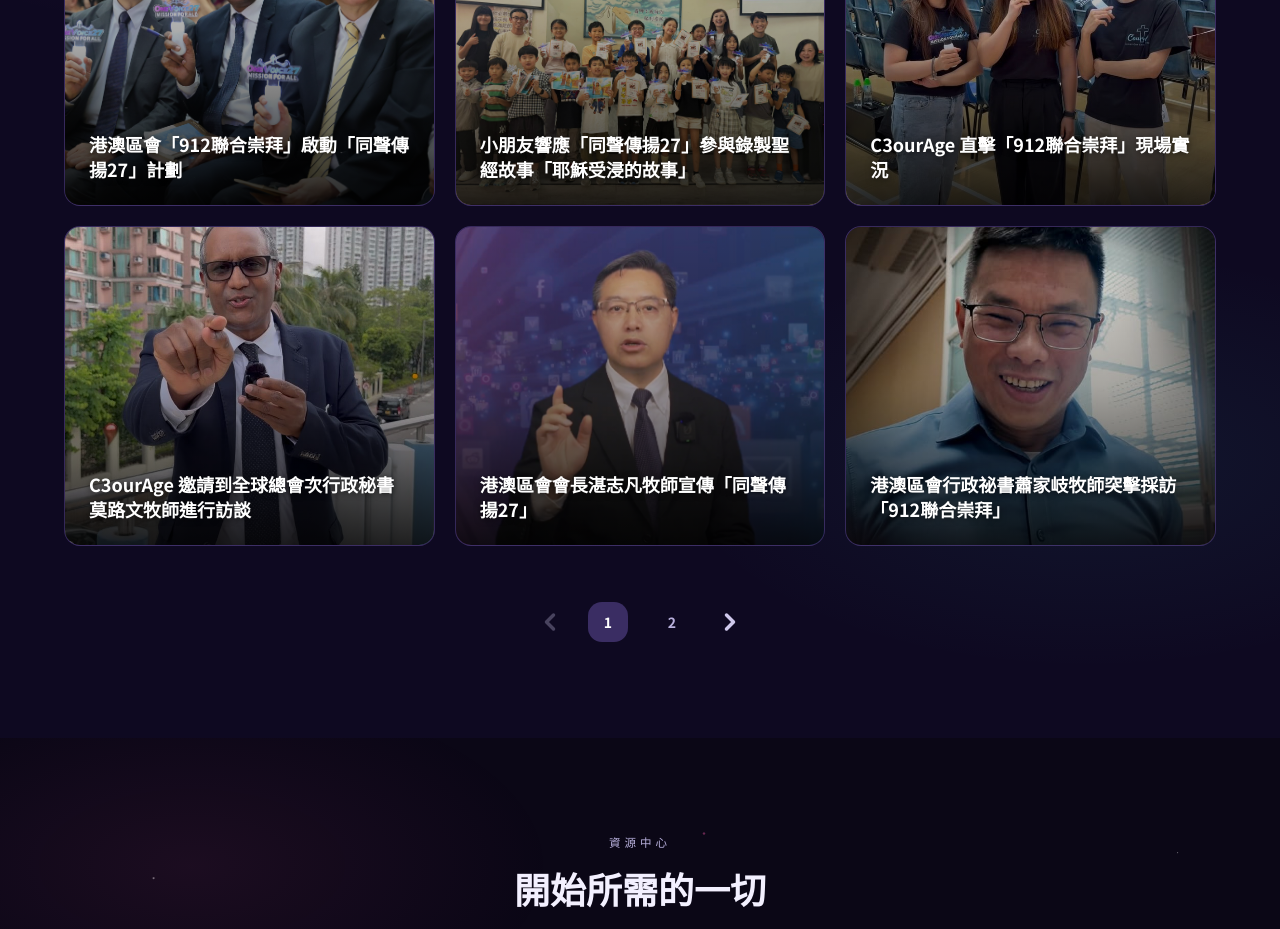
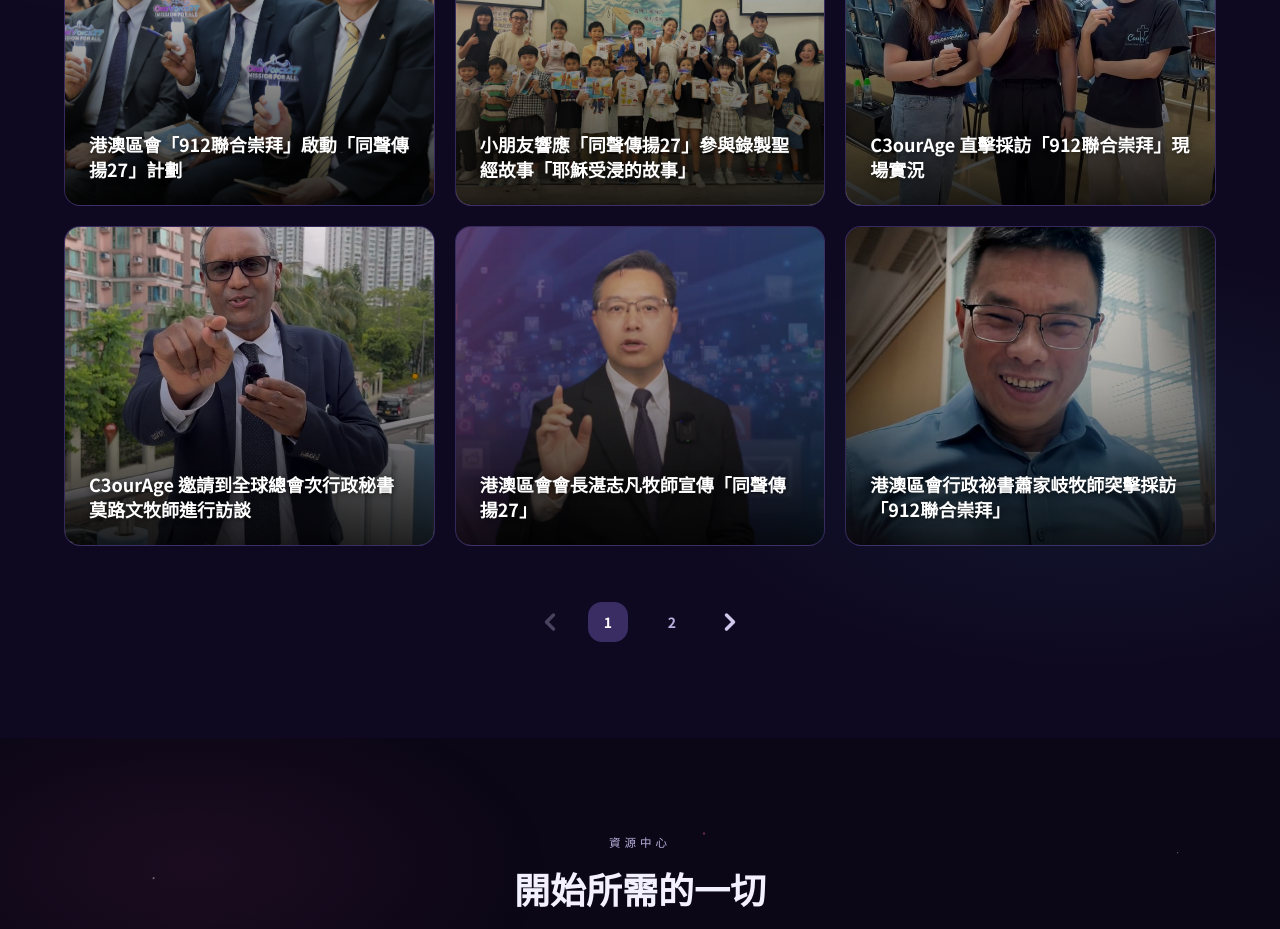
Before and after one commit to hkmc-tommykwok/OneVoice27, a React (Vite) app: page / in a window 1280 px wide. Shown: the part 5100-6029 px from the top of the page. Built offline with nearby package versions, Linux system fonts and the light colour scheme.

Commit message:
Update content.ts

```diff
--- a/src/content.ts
+++ b/src/content.ts
@@ -99,7 +99,7 @@ export const content = {
         image: "news-children-recording-jesus-story.jpg",
       },
       {
-        title: "C3ourAge 直擊「912聯合崇拜」現場實況",
+        title: "C3ourAge 直擊採訪「912聯合崇拜」現場實況",
         href: "https://www.facebook.com/reel/1080207138158632",
         image: "news-c3ourage-live-broadcasting-912combinedworship.jpg",
       },
```
